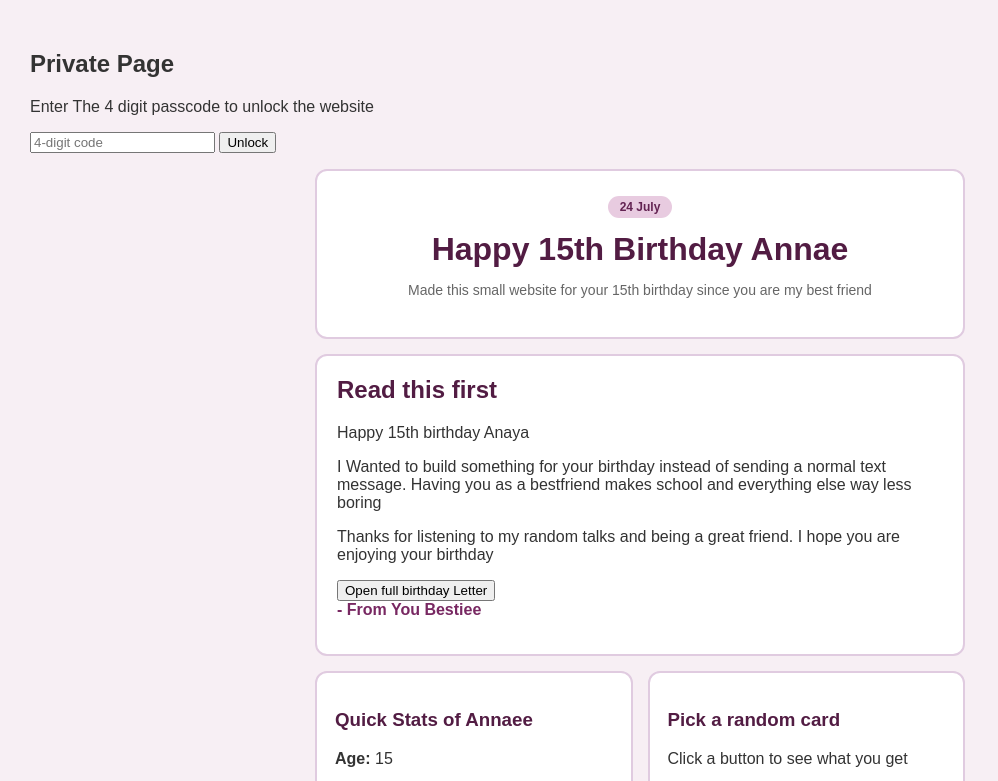
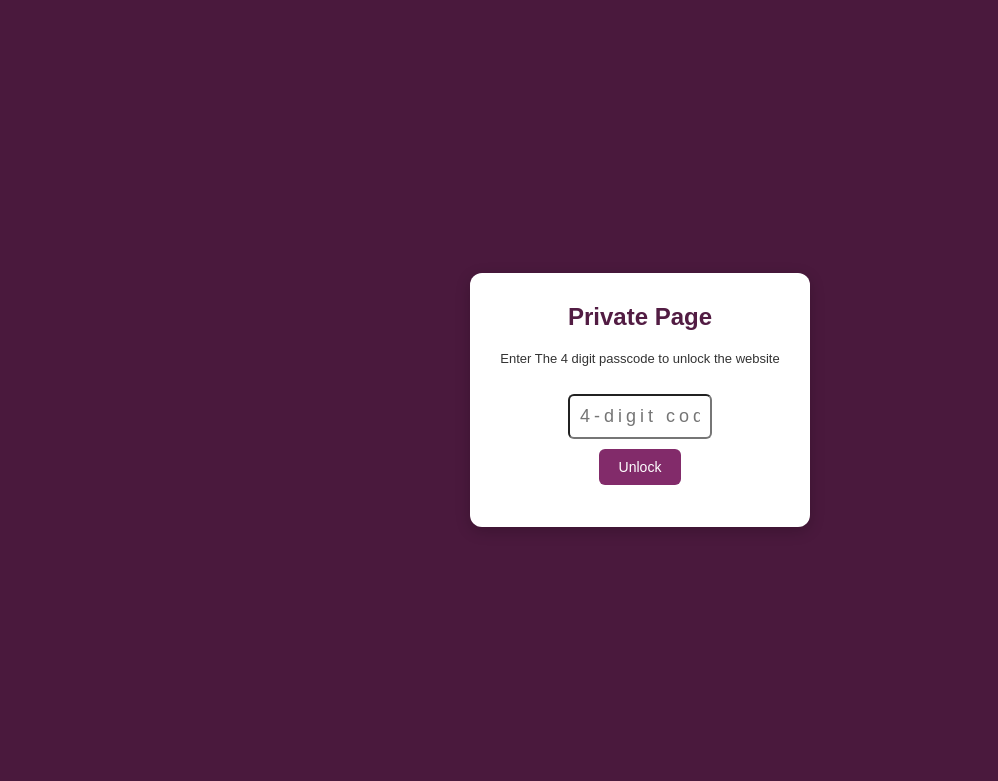
Before and after one commit to Abdidev1/Anaya-Birthday, a plain HTML site: page index.html in a window 1280 px wide. Shown: the top 781 px of the page, without its empty margins (0-998 px from the left). Drawn offline with Linux system fonts and the light colour scheme.

Commit message:
css update

```diff
--- a/style.css
+++ b/style.css
@@ -9,6 +9,73 @@ body {
 .main-container {
     max-width: 650px;
     margin: 0 auto;
+}
+
+.passcode-overlay {
+    position: fixed;
+    top: 0;
+    left: 0;
+    width: 100%;
+    height: 100%;
+    background-color: #4a193d;
+    display: flex;
+    justify-content: center;
+    align-items: center;
+    z-index: 999;
+}
+
+.passcode-box {
+    background-color: white;
+    padding: 30px;
+    border-radius: 12px;
+    text-align: center;
+    width: 280px;
+    box-shadow: 0 4px 15px rgba(0, 0, 0, 0.2);
+}
+
+.passcode-box h2 {
+    margin-top: 0;
+    color: #521c43;
+}
+
+.passcode-box p {
+    font-size: 13px;
+    color: 666;
+}
+
+#passcode-input {
+    width: 120px;
+    padding: 10px;
+    font-size: 18px;
+    text-align: center;
+    letter-spacing: 4px;
+    border-radius: 2px solid #d4b2cc;
+    border-radius: 6px;
+    margin: 15px 0 10px 0;
+    outline: none;
+}
+
+#unlock-btn {
+    background-color: #822b6a;
+    color: white;
+    border: none;
+    padding: 10px 20px;
+    font-size: 14px;
+    border-radius: 6px;
+    cursor: pointer;
+    display: block;
+    margin: 0 auto;
+}
+
+#unlock-btn:hover {
+    background-color: #692855;
+}
+
+#error-msg {
+    color: #d93838;
+    font-size: 12px;
+    font-weight: bold;
+    margin-top: 8px;
 }
 
 .top-header {
@@ -52,6 +119,21 @@ body {
 .message-box h2 {
     margin-top: 0;
     color: #521c43;
+}
+
+#open-letter-btn {
+    background-color: #f0d5e8;
+    border: 1px solid #d4b2cc;
+    color: #521c43;
+    padding: 10px 15px;
+    border-radius: 6px;
+    font-weight: bold;
+    cursor: pointer;
+    margin: 10px 0;
+}
+
+#open-letter-btn:hover {
+    background-color: #e3be36;
 }
 
 .from-text {
```
